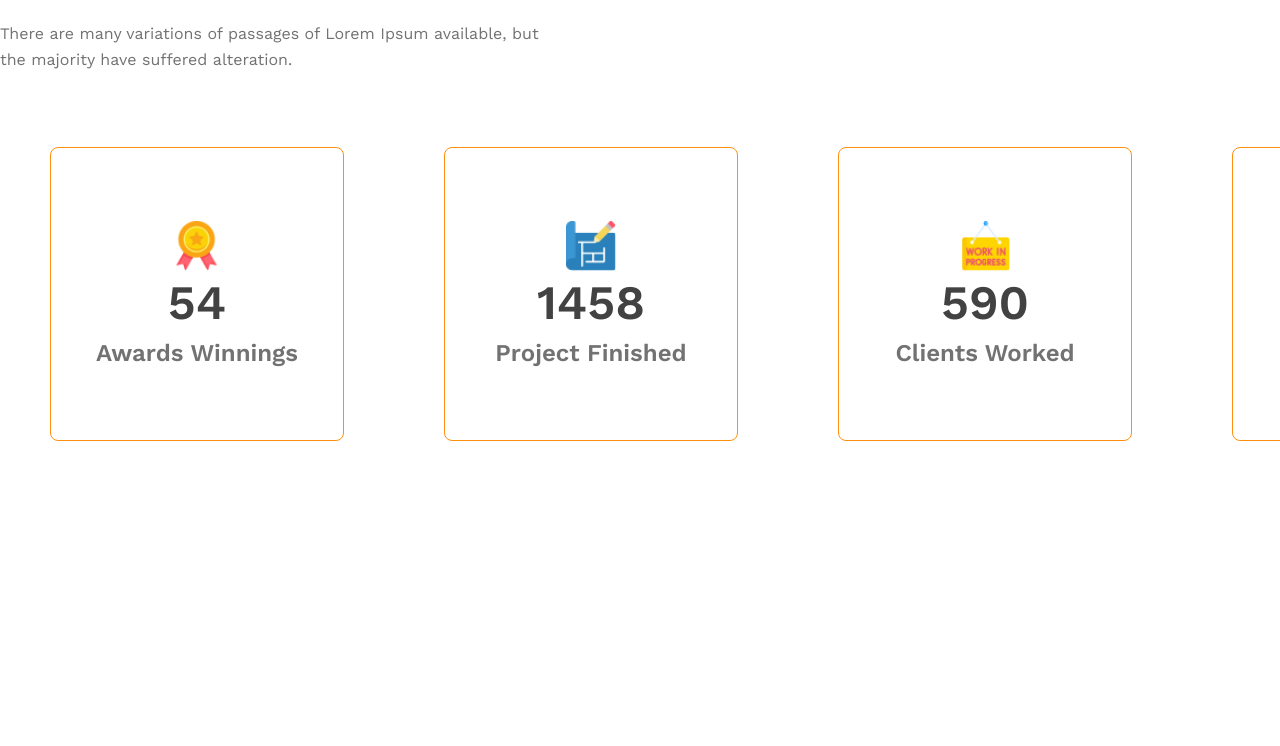
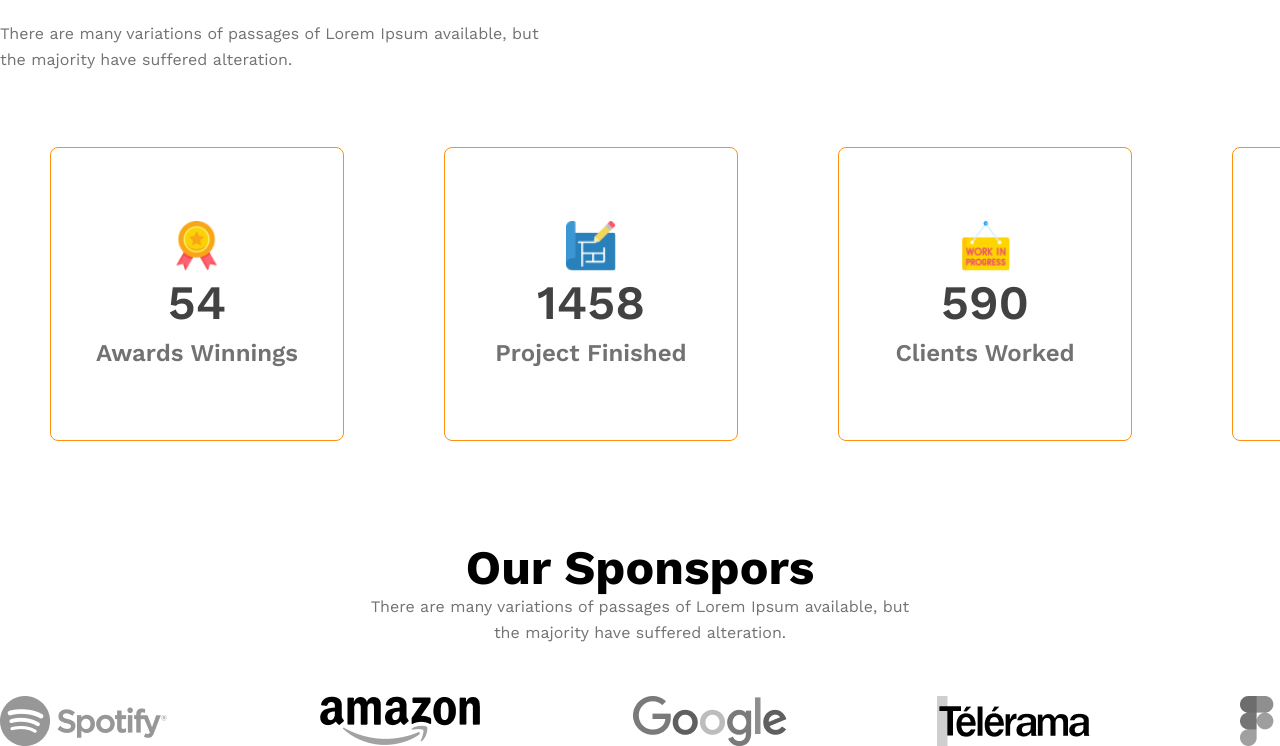
Before and after one commit to Aryamuh-ynah/Programming-Hero-Day10, a plain HTML site: page index.html in a window 1280 px wide. Shown: the part 2219-2965 px from the top of the page. Before the commit the page ends 2710 px from the top, so only its background shows below. Drawn offline with nearby package versions, Linux system fonts and the light colour scheme.

Commit message:
sponspors added

```diff
--- a/index.html
+++ b/index.html
@@ -78,7 +78,20 @@
             </div>
 
         </section>
-        <section class="sponsors"></section>
+        <section class="sponsors">
+            <div class="sponsor-info">
+                <h3 class="section-title">Our Sponspors
+                </h3>
+                <p class="desc">There are many variations of passages of Lorem Ipsum available, but the majority have suffered alteration.</p>
+            </div>
+            <div class="sponsor-img">
+                <img class="dark-3" src="images/sponsors/spotify.png" alt="">
+                <img class="dark-3" src="images/sponsors/amazon.png" alt="">
+                <img  class="dark-3" src="images/sponsors/google.png" alt="">
+                <img  class="dark-3" src="images/sponsors/telerama.png" alt="">
+                <img  class="dark-3" src="images/sponsors/figma.png" alt="">
+            </div>
+        </section>
     </main>
     <footer>
 
--- a/style/style.css
+++ b/style/style.css
@@ -173,18 +173,40 @@ main{
     margin-bottom: 24px;
 }
 
-
-/* Responsiv media query */
+/* sponspors */
+.sponsor-info{
+    max-width: 540px;
+    margin: 50px auto;
+    text-align: center;
+}
+.sponsor-img{
+    margin-top: 50px;
+    display: grid;
+    grid-template-columns: repeat(5, 1fr);
+    justify-items: center;
+    gap: 150px;
+}
+.sponsor-img img{
+    filter: grayscale(100%);
+}
+/* Responsive media query */
 
 @media screen and (max-width: 576px) {
     header .display, .teams{
         flex-direction: column;
     }
-    .feature-img, .facts-cont{
+    .feature-img,
+    .facts-cont,
+    .sponsor-img{
         grid-template-columns: repeat(1, 1fr);
+        justify-items: center;
+    }
+    .sponsor-img{
+        gap: 20px;
     }
 .features{
     margin-top: 20px;
+    margin-left: 20px;
 }
 
 
@@ -194,13 +216,14 @@ main{
     .teams{
         flex-direction: column;
     }
-    .feature-img{
-        max-width: 570px;
-    }
     .features{
         margin-top: 20px;
     }
     .facts-cont{
         grid-template-columns: repeat(2, 1fr);
     }
+    .sponsor-img{
+        grid-template-columns: repeat(2, 1fr);
+        gap: 20px;
+    }
 }
```
